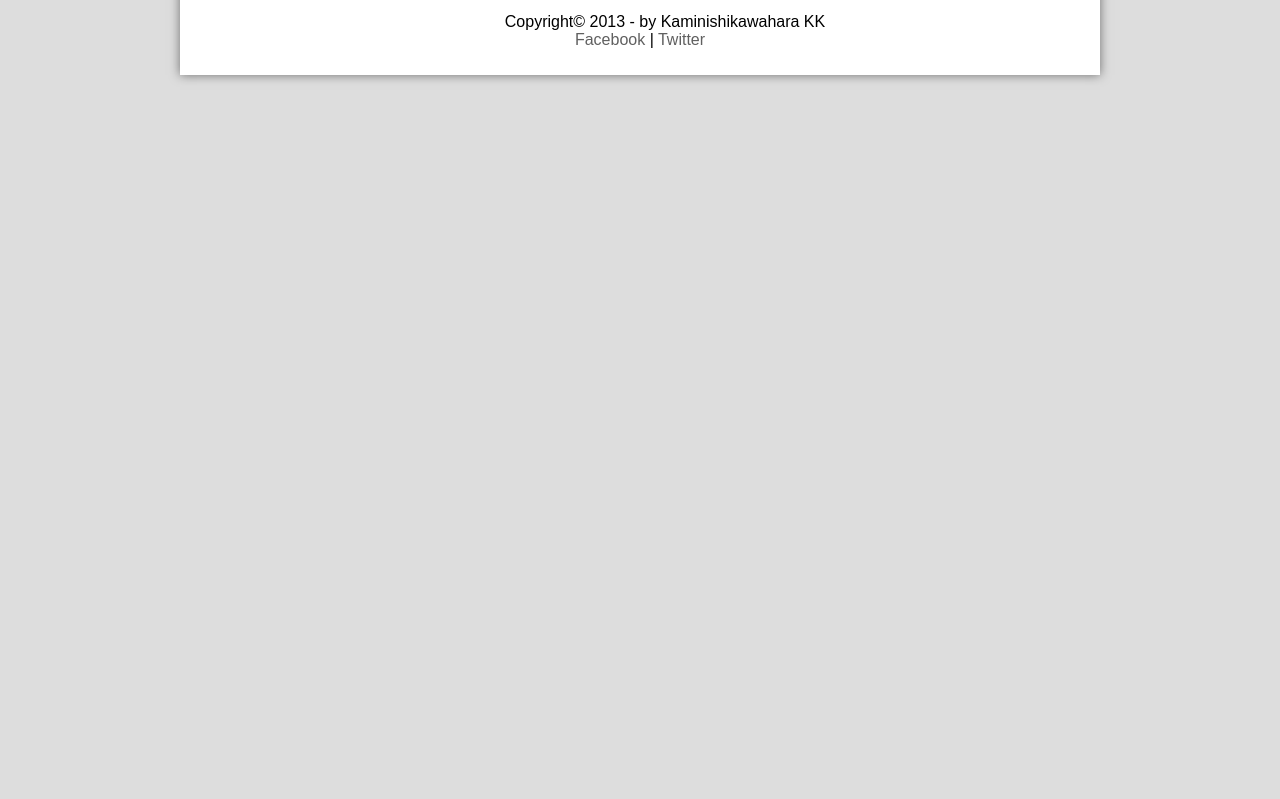
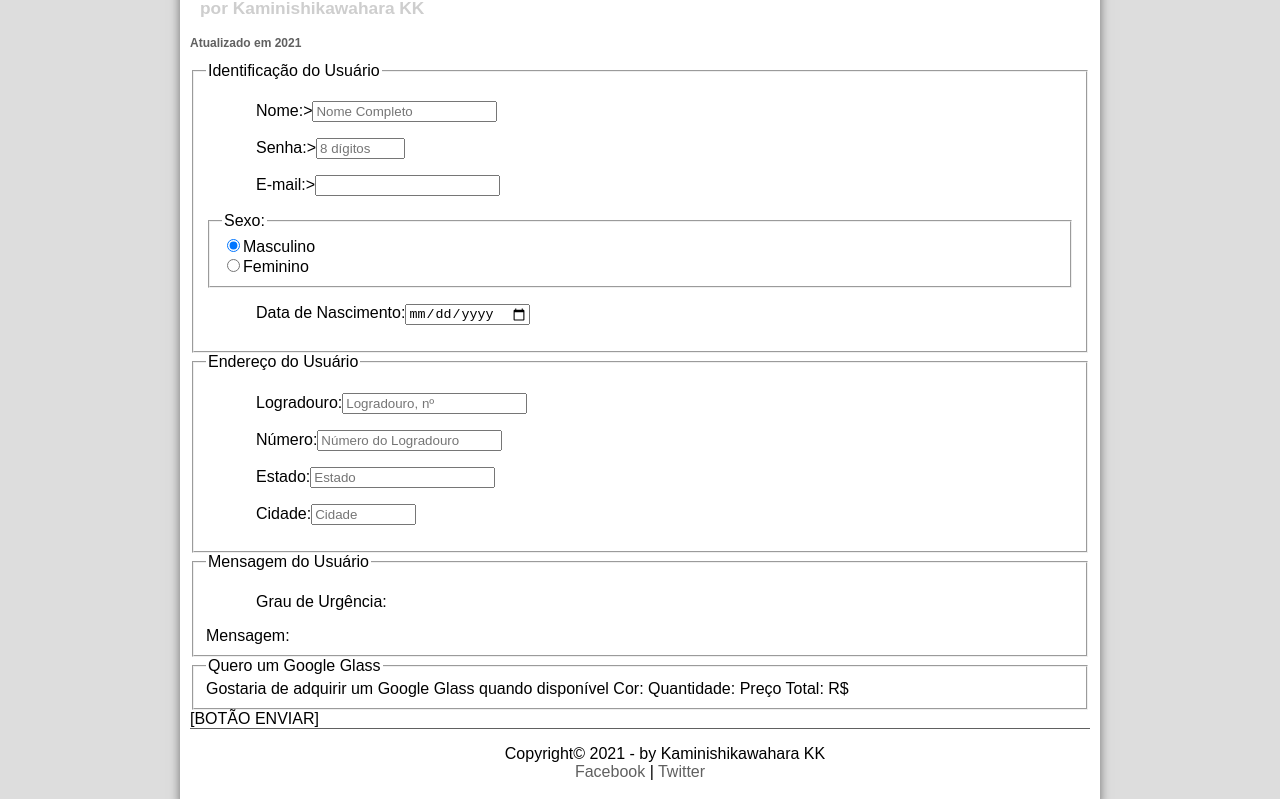
Before and after one commit to kkaori146/Project_Glass, a plain HTML site: page fale-conosco.html in a window 1280 px wide. Shown: the part 252-1051 px from the top of the page. Before the commit the page ends 800 px from the top, so only its background shows below. Drawn offline with Linux system fonts and the light colour scheme; files whose address does not match are found by name.

Commit message:
Form Part1

```diff
--- a/fale-conosco.html
+++ b/fale-conosco.html
@@ -3,6 +3,7 @@
     <meta charset="UTF-8"/>
     <meta name="viewport" content="width=device-width, initial-scale=1.0">
     <link rel="stylesheet" type="text/css" href="css/style.css"/>
+    <link rel="stylsheet" type="text/css" href="css/form.css"/>
     <title>Project Glass</title>
 </head>
 
@@ -20,7 +21,7 @@
 <h2>A revolução do Google está chegando</h2>
 </hgroup>
 
-<img id ="icone" src="images/glass-oculos-preto-peq.png" alt="google glass"/>
+<img id ="icone" src="images/contato.png" alt="google glass"/>
 
 <nav id="menu">
 
@@ -40,41 +41,65 @@
 
 </header>
 
-Fale Conosco > Contato
-Formulário de Contato
-por Kaminishikawahara KK
-Atualizado em 2021
+<section id="corpo-full">
+    <article id="noticia-principal">
+    <header id="cabecalho-artigo">
+        <hgroup>
 
-Identificação do Usuário
-    Nome:
-    Senha:
-    E-mail:
-    Sexo:
-        - Masculino
-        - Feminino
-    Data de Nascimento:
+<h3>Fale Conosco > Contato</h3>
+<h1>Formulário de Contato</h1>
+<h2>por Kaminishikawahara KK</h2>
+<h3>Atualizado em 2021</h3>
+</hgroup>
+    </header>
 
-Endereço do Usuário
-    Logradouro:
-    Número:
-    Estado:
-    Cidade:
+    <form>
 
-Mensagem do Usuário
-    Grau de Urgência:
+        <fieldset id="usuario">
+<legend>Identificação do Usuário</legend>
+    <p><label for="cNome">Nome:</label>><input type="text" name="tNome" id="cNome" size="20" maxlength="50" placeholder="Nome Completo"/></p>
+    <p><label for="cSenha">Senha:</label>><input type="password" name="tSenha" id="cSenha" size="8" maxlength="8" placeholder="8 dígitos"/></p>
+    <p><label for="cMail">E-mail:</label>><input type="email" name="tMail" id="cMail" size="20" maxlength="40"/></p>
+
+    <fieldset id="sexo">
+        <legend>Sexo:</legend>
+        <input type="radio" name="tSexo" id="cMasc" checked/><label for="cMasc">Masculino</label></br>
+        <input type="radio" name="tSexo" id="cFem"/><label for="cFem">Feminino</label>
+        </fieldset>
+
+    <p><label for="cNasc">Data de Nascimento:</label><input type="date" name="tNasc" id="cNasc"></p>
+</fieldset>
+
+<fieldset id="endereco">
+<legend>Endereço do Usuário</legend>
+    <p><label for="cRua">Logradouro:</label><input type="text" name="tRua" id="cRua" size="20" maxlength="80" placeholder="Logradouro, nº"/></p>
+    <p><label for="cNumero">Número:</label><input type="number" name="tNumero" id="cNumero" size="5" maxlength="10" placeholder="Número do Logradouro"/></p>
+    <p><label for="cEstado">Estado:</label><input type="text" name="tEstado" id="cEstado" size="20" maxlength="30" placeholder="Estado"/></p>
+    <p><label for="cCidade">Cidade:</label><input type="text" name="tCidade" id="cCidade" size="10" maxlength="20" placeholder="Cidade"/></p>
+</fieldset>
+
+<fieldset id="mensagem">
+<legend>Mensagem do Usuário</legend>
+    <p>Grau de Urgência:</p>
     Mensagem:
+</fieldset>
 
-Quero um Google Glass
+<fieldset id="pedido">
+<legend>Quero um Google Glass</legend>
     Gostaria de adquirir um Google Glass quando disponível
     Cor:
     Quantidade:
     Preço Total: R$
-
+</fieldset>
 
 [BOTÃO ENVIAR]
+</form>
+
+    </article>
+</section>
 
 <footer id="rodape">
-    <p>Copyright&copy; 2013 - by Kaminishikawahara KK<br/>
+    <p>Copyright&copy; 2021 - by Kaminishikawahara KK<br/>
     <a href="http://facebook.com/" target="_blank">Facebook</a> |
     <a href="http://twitter.com/" target="_blank">Twitter</a></p>
     </footer>
```
Also changed, not shown: css/specs.css (added).
